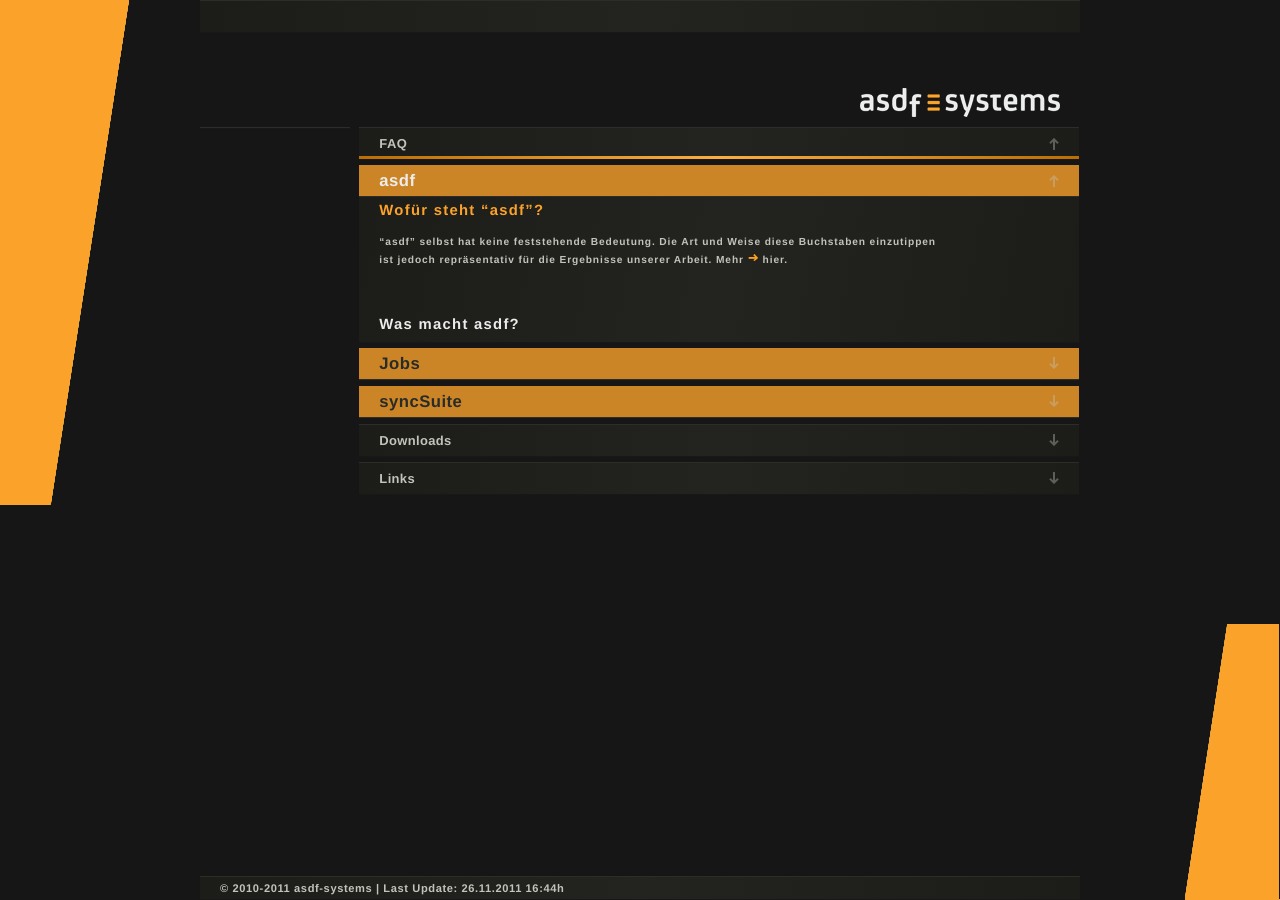
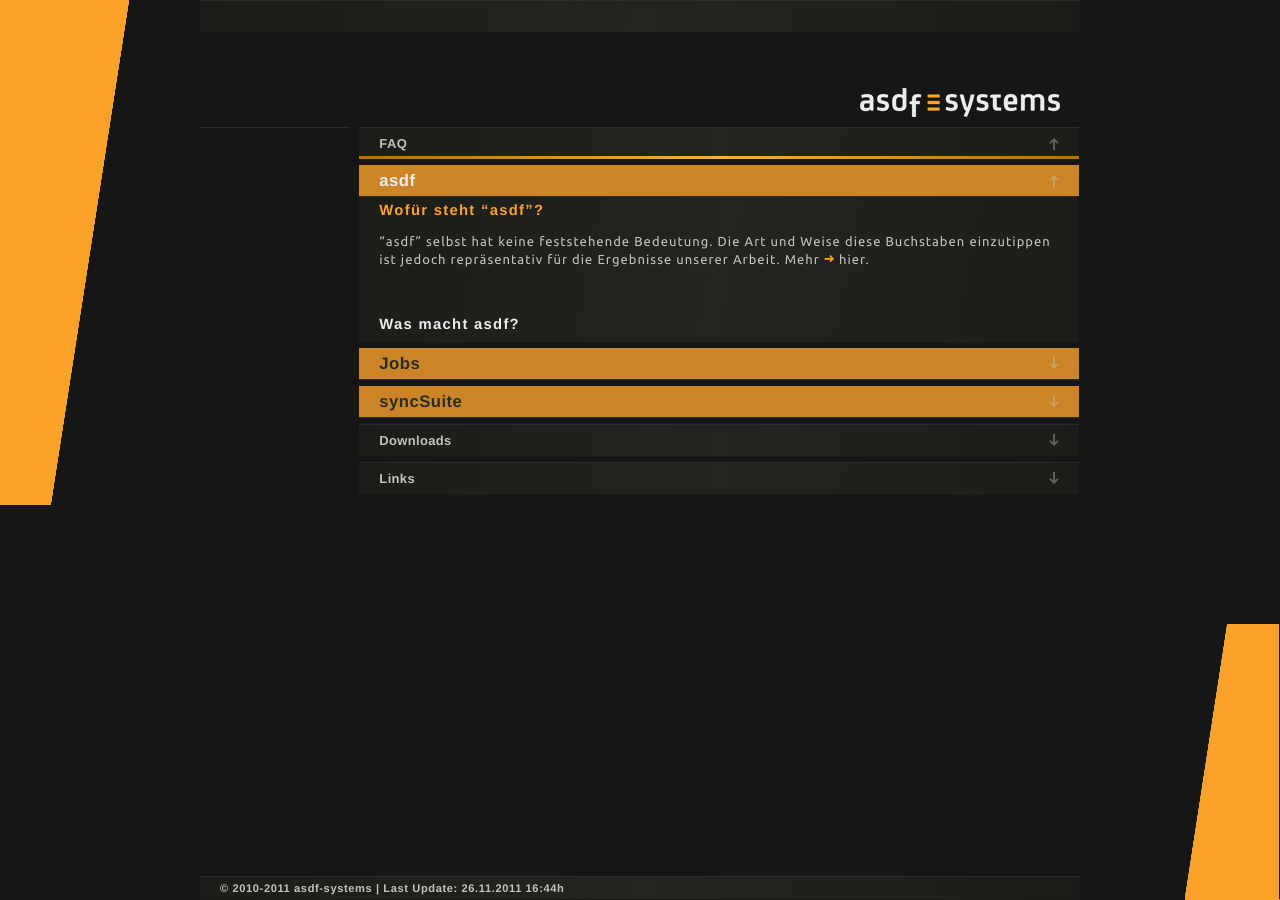
Before and after one commit to asdf-systems/asdf-systems.github.com, a Jekyll site: the page built from service.html, in a window 1280 px wide. Built offline with Jekyll 4.4.1, drawn with Linux system fonts in a browser that asks for light colours; nearby versions of some CDN libraries; a style sheet for code colours, icons or effects is not loaded.

Commit message:
Fixed FAQ size

```diff
--- a/css/screen.css
+++ b/css/screen.css
@@ -393,11 +393,9 @@ article.download aside {
 }
 /* line 11, ../sass/page_elements/_download.scss */
 article.download div {
-  font-family: "FS Joey Web Bold", Helvetica, Arial, Verdana , sans-serif;
-  font-size-adjust: 0.49;
-  font-weight: bold;
-  font-style: normal;
-  font-size: 11px;
+  font-family: "Ubuntu";
+  font-weight: 400;
+  font-size: 13px;
   letter-spacing: 0.08em;
   line-height: 17.5px;
   width: auto;
@@ -430,11 +428,9 @@ article.link figure img {
 }
 /* line 9, ../sass/page_elements/_link.scss */
 article.link div {
-  font-family: "FS Joey Web Bold", Helvetica, Arial, Verdana , sans-serif;
-  font-size-adjust: 0.49;
-  font-weight: bold;
-  font-style: normal;
-  font-size: 11px;
+  font-family: "Ubuntu";
+  font-weight: 400;
+  font-size: 13px;
   letter-spacing: 0.08em;
   line-height: 17.5px;
 }
@@ -1912,11 +1908,9 @@ body.about dl.accordion dt#referenzen + dd > div dl.accordion dt.consulting > di
 }
 /* line 76, ../sass/pages/_about.scss */
 body.about dl.accordion dt#referenzen + dd > div dl.accordion dd {
-  font-family: "FS Joey Web Bold", Helvetica, Arial, Verdana , sans-serif;
-  font-size-adjust: 0.49;
-  font-weight: bold;
-  font-style: normal;
-  font-size: 11px;
+  font-family: "Ubuntu";
+  font-weight: 400;
+  font-size: 13px;
   letter-spacing: 0.08em;
   line-height: 17.5px;
   width: 80%;
@@ -2160,11 +2154,9 @@ body.service dl.accordion dt + dd dl.accordion dt + dd dl.accordion dd {
   background-color: transparent !important;
   background-image: none !important;
   border: 0;
-  font-family: "FS Joey Web Bold", Helvetica, Arial, Verdana , sans-serif;
-  font-size-adjust: 0.49;
-  font-weight: bold;
-  font-style: normal;
-  font-size: 11px;
+  font-family: "Ubuntu";
+  font-weight: 400;
+  font-size: 13px;
   letter-spacing: 0.08em;
   line-height: 17.5px;
 }
@@ -2175,11 +2167,9 @@ body.service dl.accordion dt + dd dl.accordion dt + dd dl.accordion dd div {
 
 /* line 1, ../sass/pages/_terms.scss */
 dt#agb + dd {
-  font-family: "FS Joey Web Bold", Helvetica, Arial, Verdana , sans-serif;
-  font-size-adjust: 0.49;
-  font-weight: bold;
-  font-style: normal;
-  font-size: 11px;
+  font-family: "Ubuntu";
+  font-weight: 400;
+  font-size: 13px;
   letter-spacing: 0.08em;
   line-height: 17.5px;
 }
--- a/sass/_config.scss
+++ b/sass/_config.scss
@@ -112,7 +112,7 @@ $opener_size: 16px;
 $opener_letter_spacing: 80em/1000;
 $opener_line_height: 26px;
 
-$small_size: 11px;
+$small_size: 13px;
 $small_letter_spacing: 80em/1000;
 $small_line_height: 17.5px;
 
```
Also changed, not shown: sass/_fonts.scss (+7 -3 lines).
